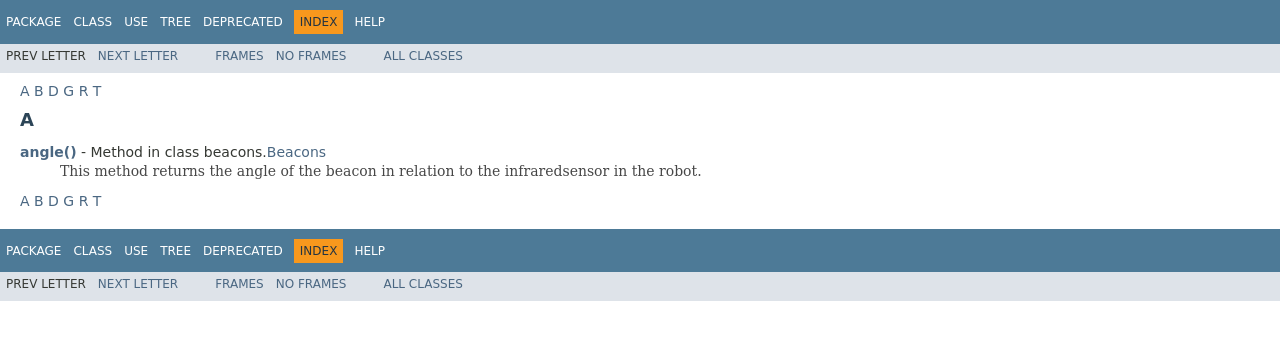
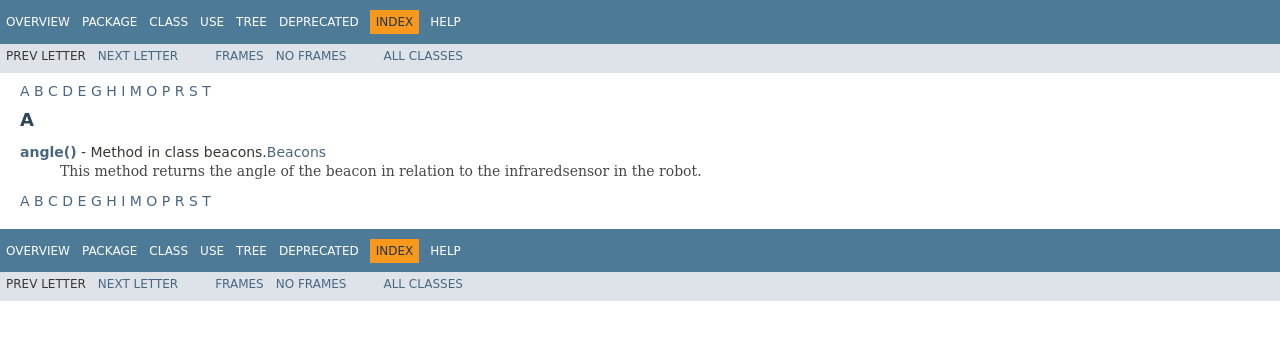
Before and after one commit to Olio-Masters/collector, a plain HTML site: page doc/index-files/index-1.html in a window 1280 px wide. Drawn offline with Linux system fonts and the light colour scheme; a web font is replaced by a local one.

Commit message:
Update index-1.html

```diff
--- a/doc/index-files/index-1.html
+++ b/doc/index-files/index-1.html
@@ -2,7 +2,7 @@
 <!-- NewPage -->
 <html lang="fi">
 <head>
-<!-- Generated by javadoc (1.8.0_161) on Mon Mar 12 10:31:13 EET 2018 -->
+<!-- Generated by javadoc (1.8.0_161) on Mon Mar 12 11:13:12 EET 2018 -->
 <title>A-Index</title>
 <meta name="date" content="2018-03-12">
 <link rel="stylesheet" type="text/css" href="../stylesheet.css" title="Style">
@@ -31,10 +31,11 @@
 <!--   -->
 </a>
 <ul class="navList" title="Navigation">
-<li><a href="../beacons/package-summary.html">Package</a></li>
+<li><a href="../overview-summary.html">Overview</a></li>
+<li>Package</li>
 <li>Class</li>
 <li>Use</li>
-<li><a href="../beacons/package-tree.html">Tree</a></li>
+<li><a href="../overview-tree.html">Tree</a></li>
 <li><a href="../deprecated-list.html">Deprecated</a></li>
 <li class="navBarCell1Rev">Index</li>
 <li><a href="../help-doc.html">Help</a></li>
@@ -68,7 +69,7 @@
 <!--   -->
 </a></div>
 <!-- ========= END OF TOP NAVBAR ========= -->
-<div class="contentContainer"><a href="index-1.html">A</a>&nbsp;<a href="index-2.html">B</a>&nbsp;<a href="index-3.html">D</a>&nbsp;<a href="index-4.html">G</a>&nbsp;<a href="index-5.html">R</a>&nbsp;<a href="index-6.html">T</a>&nbsp;<a name="I:A">
+<div class="contentContainer"><a href="index-1.html">A</a>&nbsp;<a href="index-2.html">B</a>&nbsp;<a href="index-3.html">C</a>&nbsp;<a href="index-4.html">D</a>&nbsp;<a href="index-5.html">E</a>&nbsp;<a href="index-6.html">G</a>&nbsp;<a href="index-7.html">H</a>&nbsp;<a href="index-8.html">I</a>&nbsp;<a href="index-9.html">M</a>&nbsp;<a href="index-10.html">O</a>&nbsp;<a href="index-11.html">P</a>&nbsp;<a href="index-12.html">R</a>&nbsp;<a href="index-13.html">S</a>&nbsp;<a href="index-14.html">T</a>&nbsp;<a name="I:A">
 <!--   -->
 </a>
 <h2 class="title">A</h2>
@@ -79,7 +80,7 @@
  in the robot.</div>
 </dd>
 </dl>
-<a href="index-1.html">A</a>&nbsp;<a href="index-2.html">B</a>&nbsp;<a href="index-3.html">D</a>&nbsp;<a href="index-4.html">G</a>&nbsp;<a href="index-5.html">R</a>&nbsp;<a href="index-6.html">T</a>&nbsp;</div>
+<a href="index-1.html">A</a>&nbsp;<a href="index-2.html">B</a>&nbsp;<a href="index-3.html">C</a>&nbsp;<a href="index-4.html">D</a>&nbsp;<a href="index-5.html">E</a>&nbsp;<a href="index-6.html">G</a>&nbsp;<a href="index-7.html">H</a>&nbsp;<a href="index-8.html">I</a>&nbsp;<a href="index-9.html">M</a>&nbsp;<a href="index-10.html">O</a>&nbsp;<a href="index-11.html">P</a>&nbsp;<a href="index-12.html">R</a>&nbsp;<a href="index-13.html">S</a>&nbsp;<a href="index-14.html">T</a>&nbsp;</div>
 <!-- ======= START OF BOTTOM NAVBAR ====== -->
 <div class="bottomNav"><a name="navbar.bottom">
 <!--   -->
@@ -89,10 +90,11 @@
 <!--   -->
 </a>
 <ul class="navList" title="Navigation">
-<li><a href="../beacons/package-summary.html">Package</a></li>
+<li><a href="../overview-summary.html">Overview</a></li>
+<li>Package</li>
 <li>Class</li>
 <li>Use</li>
-<li><a href="../beacons/package-tree.html">Tree</a></li>
+<li><a href="../overview-tree.html">Tree</a></li>
 <li><a href="../deprecated-list.html">Deprecated</a></li>
 <li class="navBarCell1Rev">Index</li>
 <li><a href="../help-doc.html">Help</a></li>
```
